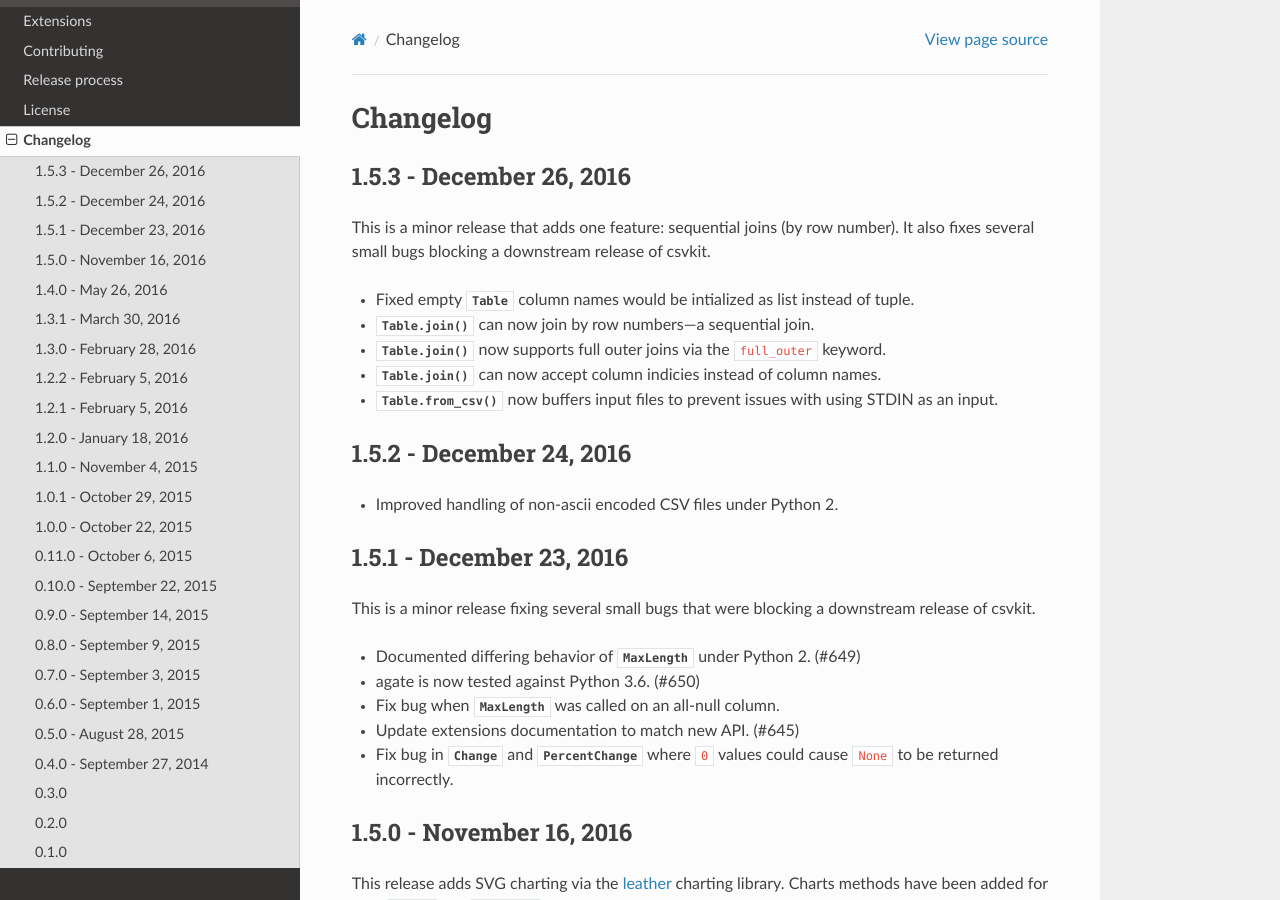
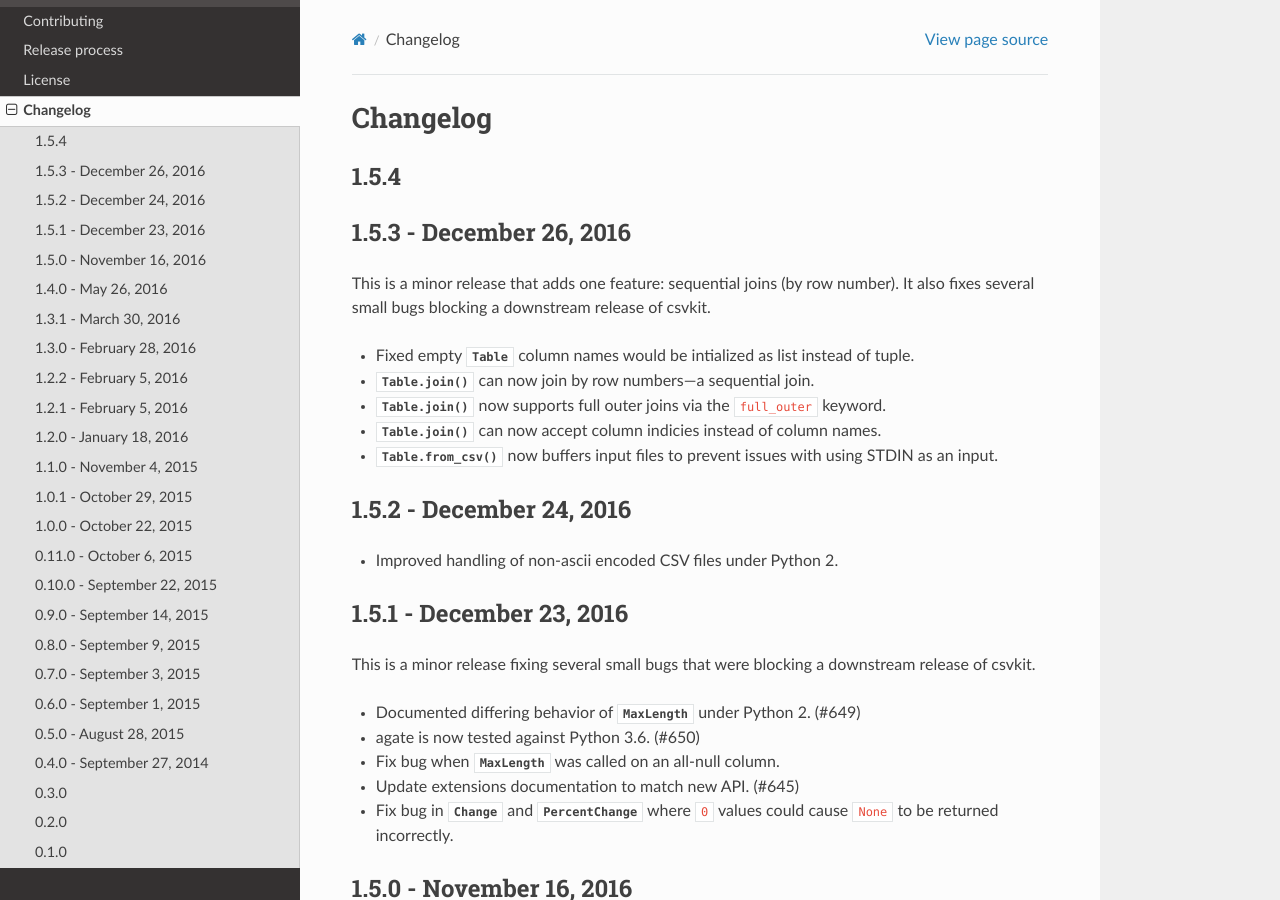
Before and after one commit to wireservice/agate, a Sphinx documentation site: the page built from docs/changelog.rst, in a window 1280 px wide and 900 px high. Built offline with Sphinx 7.4.7 and the Read the Docs theme 2.0.0, drawn with Linux system fonts in a browser that asks for light colours; pages that are not in the unit, such as notebooks, are missing from menus.

Commit message:
Rev to 1.5.4 for release.

```diff
--- a/CHANGELOG.rst
+++ b/CHANGELOG.rst
@@ -1,3 +1,8 @@
+1.5.4
+-----
+
+
+
 1.5.3 - December 26, 2016
 -------------------------
 
--- a/docs/conf.py
+++ b/docs/conf.py
@@ -28,8 +28,8 @@
 # Metadata
 project = u'agate'
 copyright = u'2016, Christopher Groskopf'
-version = '1.5.3'
-release = '1.5.3'
+version = '1.5.4'
+release = '1.5.4'
 
 exclude_patterns = ['_build']
 pygments_style = 'sphinx'
--- a/docs/tutorial.rst
+++ b/docs/tutorial.rst
@@ -4,4 +4,4 @@
 
 The agate tutorial is now available in new-and-improved Jupyter Notebook format.
 
-Find it `on Github <https://github.com/wireservice/agate/blob/1.5.1/tutorial.ipynb>`_!
+Find it `on Github <https://github.com/wireservice/agate/blob/1.5.3/tutorial.ipynb>`_!
--- a/setup.py
+++ b/setup.py
@@ -14,7 +14,7 @@
 
 setup(
     name='agate',
-    version='1.5.3',
+    version='1.5.4',
     description='A data analysis library that is optimized for humans instead of machines.',
     long_description=open('README.rst').read(),
     author='Christopher Groskopf',
```
Also changed, not shown: tutorial.ipynb.
